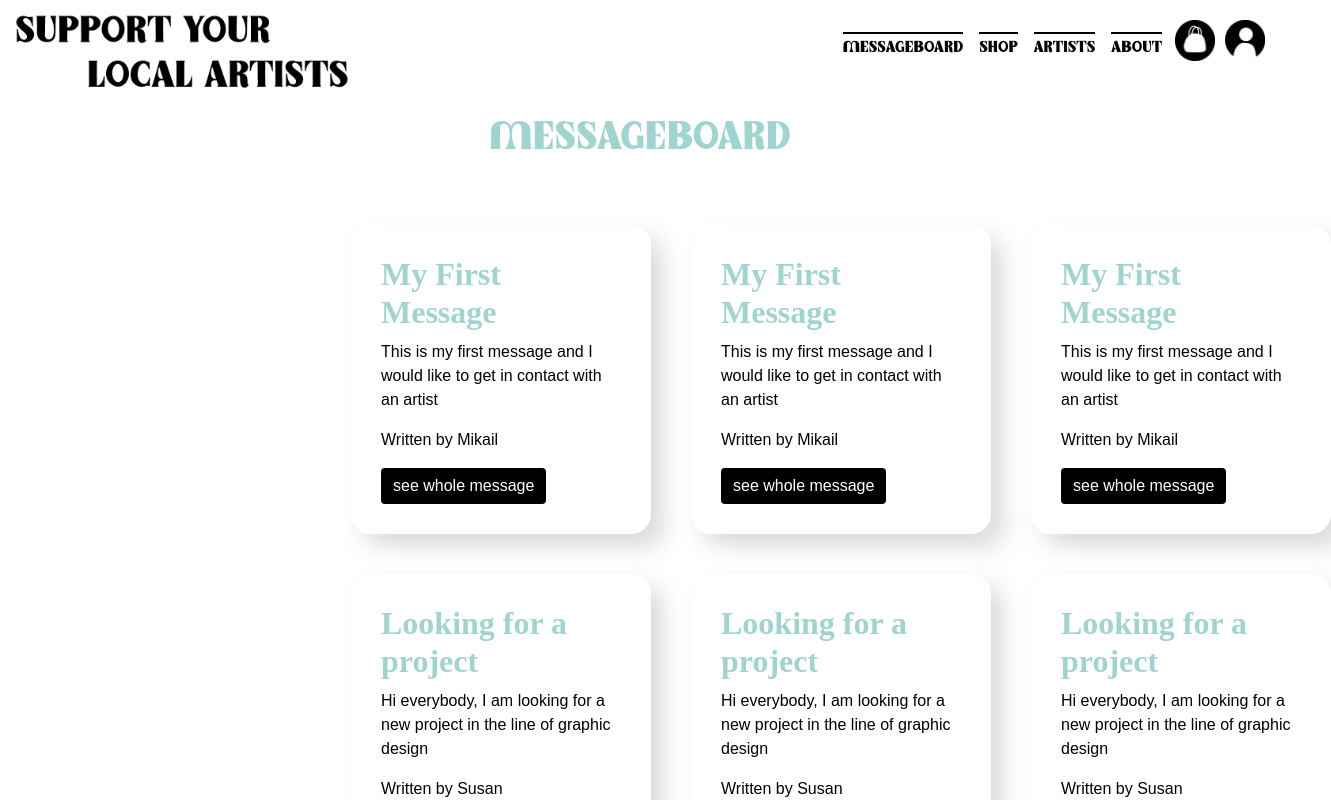
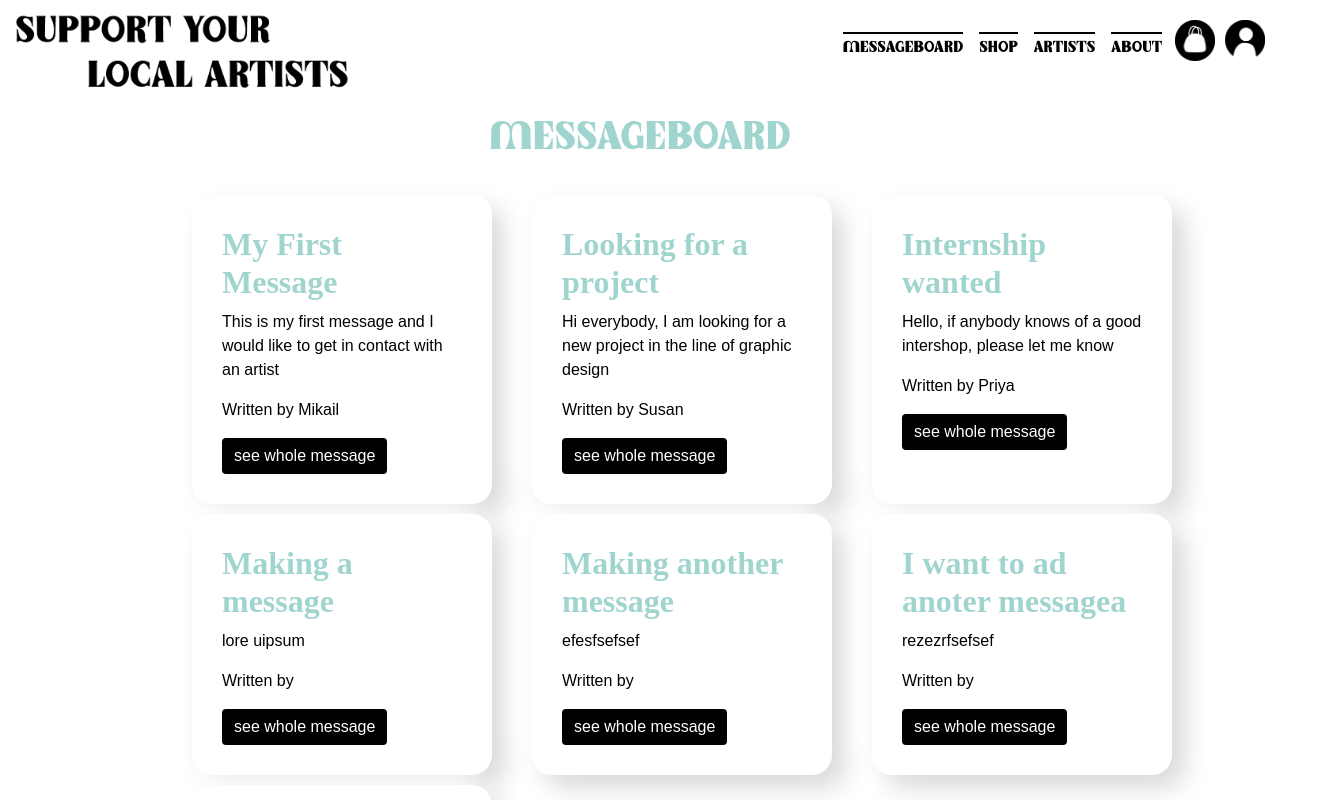
Before and after one commit to MikailMilissen/eindwerk_intecbrussel, a React (Create React App) app in the folder eindwerk_intecbrussel/: page /messageboard in a window 1280 px wide. Shown: the top 800 px of the page, 1331 px wide, since content can reach past the window. Built offline with nearby package versions, Linux system fonts and the light colour scheme; no server answers; data requests are answered from the project's data file.

Commit message:
fix grid container

```diff
--- a/eindwerk_intecbrussel/db.json
+++ b/eindwerk_intecbrussel/db.json
@@ -34,6 +34,26 @@
       "body": "Hello, if anybody knows of a good intershop, please let me know",
       "author": "Priya",
       "id": 3
+    },
+    {
+      "title": "Making a message",
+      "body": "lore uipsum",
+      "id": 4
+    },
+    {
+      "title": "Making another message",
+      "body": "efesfsefsef",
+      "id": 5
+    },
+    {
+      "title": "I want to ad anoter messagea",
+      "body": "rezezrfsefsef",
+      "id": 6
+    },
+    {
+      "title": "test message",
+      "body": "hi here",
+      "id": 7
     }
   ],
   "shopitems": [
--- a/eindwerk_intecbrussel/src/components/Message.js
+++ b/eindwerk_intecbrussel/src/components/Message.js
@@ -1,6 +1,5 @@
 import React, { useState } from 'react'
 import './style/Message.css'
-import './style/Messageboard.css'
 import {Button} from 'reactstrap'
 import { Link } from 'react-router-dom'
 
@@ -8,42 +7,20 @@ const Message = ({ messages, title }) => {
 
     return (
 
-        <div>
+        <div className="Message">
             <h1>{title}</h1>
+            <div className="single_message_container">
             {messages.map((message)=>(
-                    <div className="grid-container">
-
-                    <div className="message_div" key={message.id}>
+                    <div className="single_message_div" key={message.id}>
                     <Link to={`/messages/${message.id}`}>
                         <h2>{ message.title }</h2></Link>
                         <p>{ message.body }</p>
                         <p>Written by { message.author }</p>
                         <Link to={`/messages/${message.id}`}><Button className="button">see whole message</Button></Link>
-
                     {/* <Button>respond to message</Button> */}
                     </div>
-                    <div className="message_div" key={message.id}>
-                    <Link to={`/messages/${message.id}`}>
-                        <h2>{ message.title }</h2></Link>
-                        <p>{ message.body }</p>
-                        <p>Written by { message.author }</p>
-                        <Link to={`/messages/${message.id}`}><Button className="button">see whole message</Button></Link>
-
-                    {/* <Button>respond to message</Button> */}
-                    </div>
-                    <div className="message_div" key={message.id}>
-                    <Link to={`/messages/${message.id}`}>
-                        <h2>{ message.title }</h2></Link>
-                        <p>{ message.body }</p>
-                        <p>Written by { message.author }</p>
-                        <Link to={`/messages/${message.id}`}><Button className="button">see whole message</Button></Link>
-
-                    {/* <Button>respond to message</Button> */}
-                    </div>
-
-                    </div>
-
             ))}
+            </div>
         </div>
 
     )
--- a/eindwerk_intecbrussel/src/components/Messageboard.js
+++ b/eindwerk_intecbrussel/src/components/Messageboard.js
@@ -3,7 +3,6 @@ import { Link } from 'react-router-dom';
 
 import Message from './Message';
 import './style/Messageboard.css';
-import './style/Message.css'
 import useFetch from './useFetch';
 
 const Messageboard = () => {
@@ -15,8 +14,8 @@ const Messageboard = () => {
 
             <h1 className="title">MESSAGEBOARD</h1>
 
-            <div className="grid-container">
-            {messages && <Message messages={messages} className='Messages'/> }
+            <div className="all_messages_container">
+            {messages && <Message messages={messages} className='all_messages_div'/> }
             </div>
 
             <Link to='/messageboard/createmessage'>
--- a/eindwerk_intecbrussel/src/components/style/Message.css
+++ b/eindwerk_intecbrussel/src/components/style/Message.css
@@ -1,12 +1,18 @@
-.message_div{
+.single_message_container{
+   display: grid;
+   grid-column-gap: 40px!important;
+   grid-row-gap: 10px!important;
+   grid-template-rows: auto auto !important;
+   grid-template-columns: auto auto auto !important;
+}
+
+.single_message_div{
+
    text-align: left;
    color: black !important;
-
    padding: 30px;
-
    width: 300px !important;
    min-height: 250px !important;
-
    border-radius: 20px;
    background: #ffffff;
    box-shadow: 13px 13px 26px #d9d9d9,
@@ -16,20 +22,16 @@
 .button {
    background-color: black !important;
    color: white;
-
    border:  none !important;
-
    padding-top: 4px;
    padding-bottom: 4px;
    padding-left: 10px;
    padding-right: 10px;
 
 }
-
 .button:hover {
    background-color: #A0D4CE!important;
    color: white;
-
    border:  none !important;
 }
 
--- a/eindwerk_intecbrussel/src/components/style/Messageboard.css
+++ b/eindwerk_intecbrussel/src/components/style/Messageboard.css
@@ -10,21 +10,17 @@
 
 .Messageboard{
     width: 100%;
-
 }
 
-.grid-container {
-
-  display: grid !important;
-  grid-template-columns: auto auto auto !important;
-  grid-template-rows: auto auto !important;
-
-  grid-column-gap: 40px!important;
-  grid-row-gap: 10px!important;
-
+.all_messages_container {
+  width: 100%;
   padding-left: 15%;
   padding-right: 15%;
   padding-top: 30px;
+}
+
+.all_messages_div{
+  max-width: 100vh;
 }
 
 .createmessage__button{
```
Lines whose indentation alone changed are shown as unchanged.
